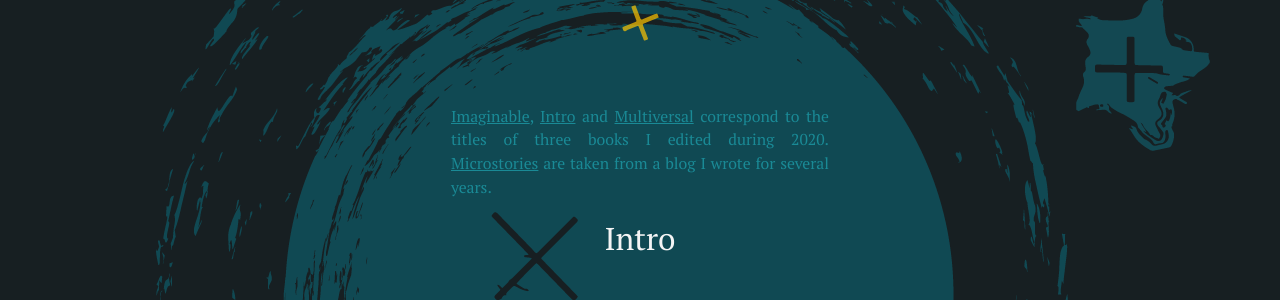
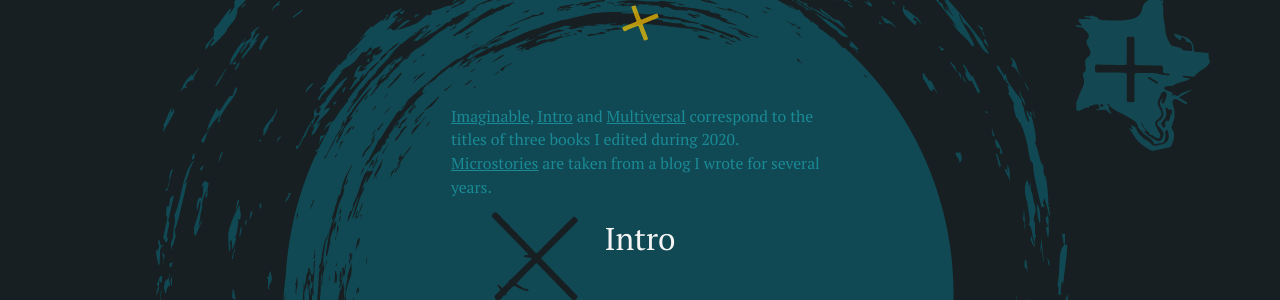
Before and after one commit to silvialohrmann/editorial, a Jekyll site: the page built from categories.html, in a window 1280 px wide. Shown: the part 169-469 px from the top of the page. Built offline with Jekyll 4.4.1, drawn with Linux system fonts in a browser that asks for light colours.

Commit message:
Update _article.scss

```diff
--- a/_sass/_article.scss
+++ b/_sass/_article.scss
@@ -94,7 +94,7 @@
   margin: auto;
 }
 
-.categories {
+p.categories {
   font-size:75%;
   color: $muted-text-color;
    text-align: left;
```
